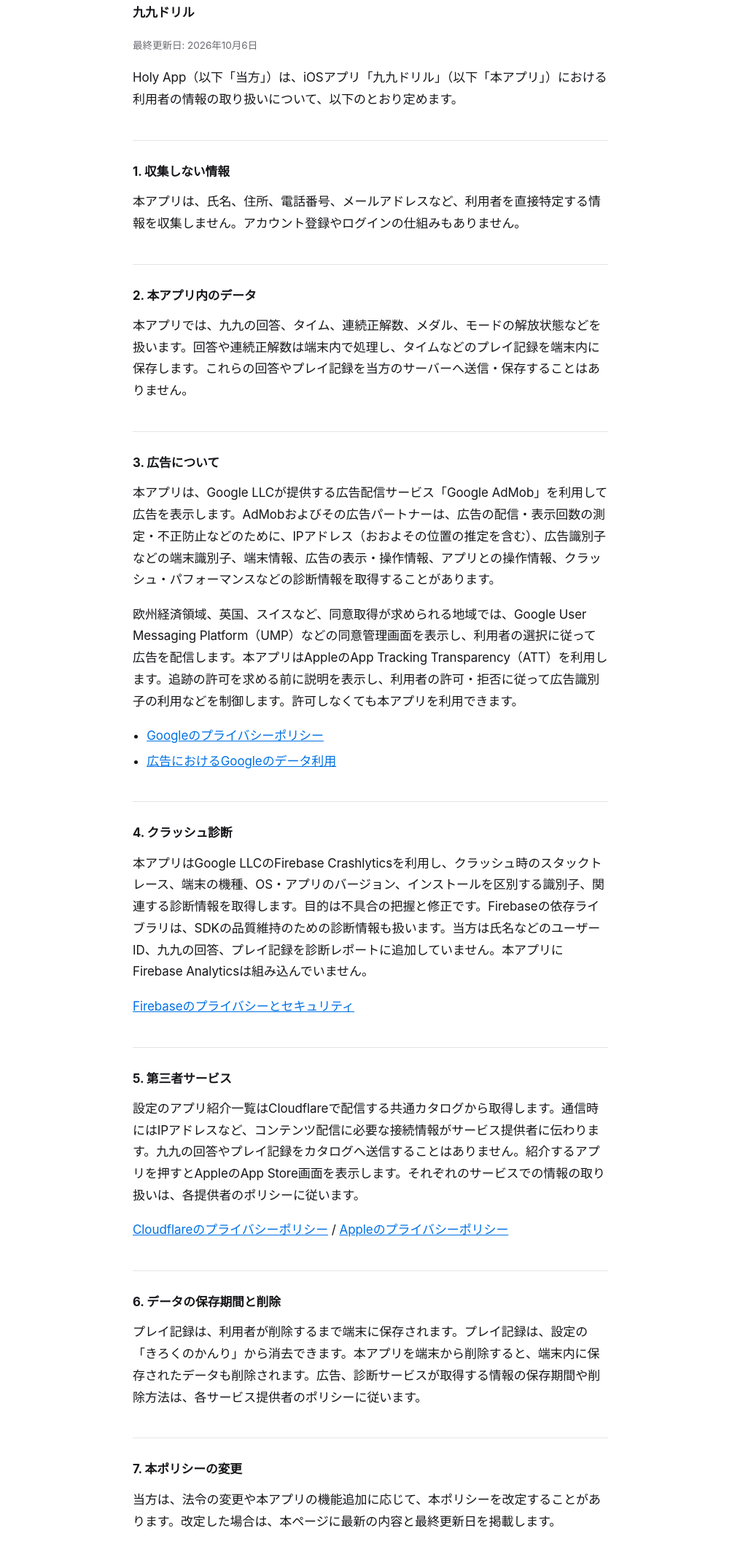
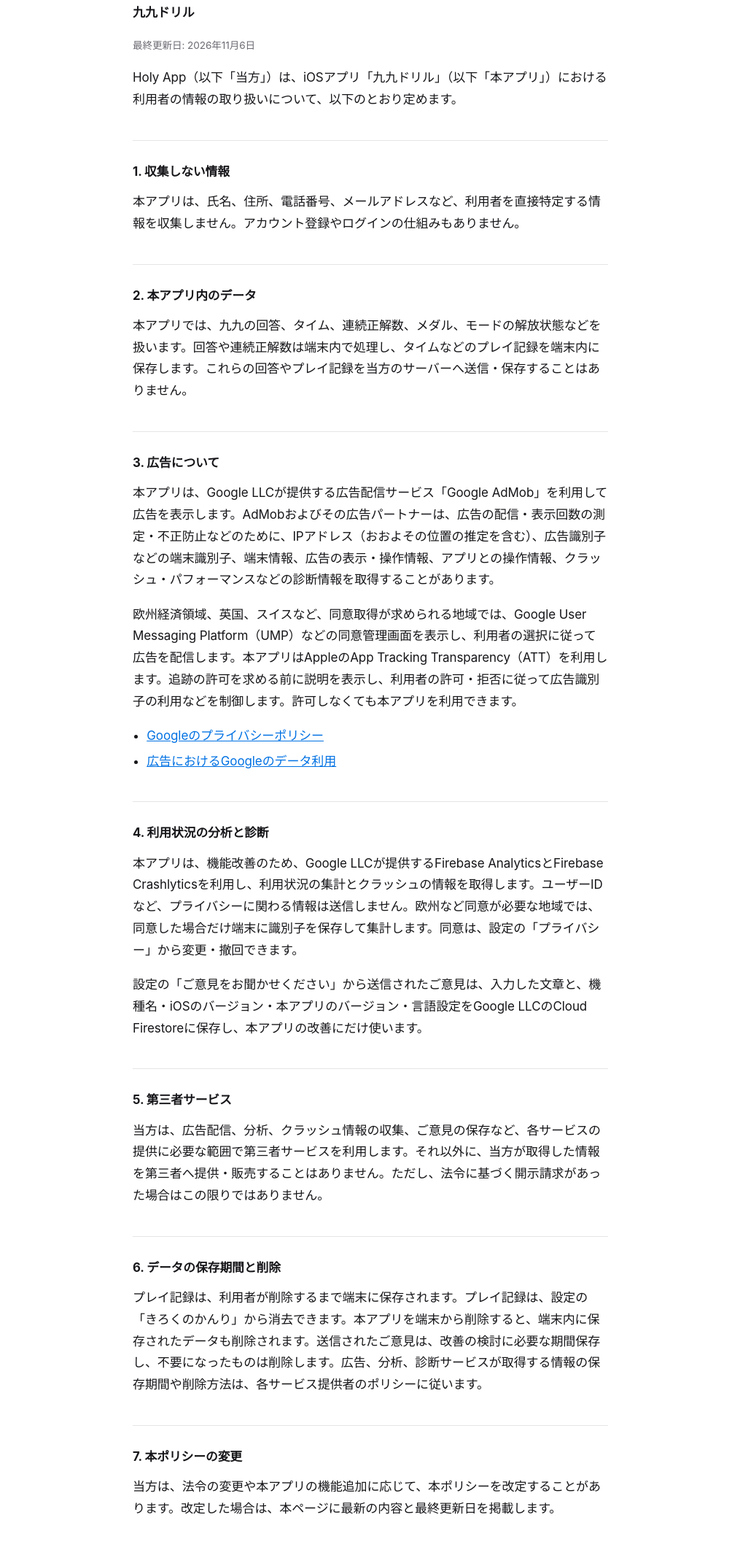
Before and after one commit to jin33/jin33.github.io, a plain HTML site: page kukudrill/privacy/ja.html in a window 1280 px wide. Shown: the part 156-2276 px from the top of the page at 73% size, without its empty margins (132-1147 px from the left). Drawn offline with Linux system fonts and the light colour scheme.

Commit message:
九九ドリル: ポリシーに利用状況の集計とご意見の保存を追記（日英）
Co-Authored-By: Claude Opus 5.5 <noreply@anthropic.com>

```diff
--- a/kukudrill/privacy/ja.html
+++ b/kukudrill/privacy/ja.html
@@ -18,7 +18,7 @@
 <main class="wrap-narrow doc">
   <h1>プライバシーポリシー</h1>
   <p class="doc-app">九九ドリル</p>
-  <p class="doc-date">最終更新日: 2026年10月6日</p>
+  <p class="doc-date">最終更新日: 2026年11月6日</p>
 
   <p>Holy App（以下「当方」）は、iOSアプリ「九九ドリル」（以下「本アプリ」）における利用者の情報の取り扱いについて、以下のとおり定めます。</p>
   <h2>1. 収集しない情報</h2>
@@ -27,12 +27,12 @@
   <p>本アプリでは、九九の回答、タイム、連続正解数、メダル、モードの解放状態などを扱います。回答や連続正解数は端末内で処理し、タイムなどのプレイ記録を端末内に保存します。これらの回答やプレイ記録を当方のサーバーへ送信・保存することはありません。</p>
   <h2>3. 広告について</h2>
   <p>本アプリは、Google LLCが提供する広告配信サービス「Google AdMob」を利用して広告を表示します。AdMobおよびその広告パートナーは、広告の配信・表示回数の測定・不正防止などのために、IPアドレス（おおよその位置の推定を含む）、広告識別子などの端末識別子、端末情報、広告の表示・操作情報、アプリとの操作情報、クラッシュ・パフォーマンスなどの診断情報を取得することがあります。</p><p>欧州経済領域、英国、スイスなど、同意取得が求められる地域では、Google User Messaging Platform（UMP）などの同意管理画面を表示し、利用者の選択に従って広告を配信します。本アプリはAppleのApp Tracking Transparency（ATT）を利用します。追跡の許可を求める前に説明を表示し、利用者の許可・拒否に従って広告識別子の利用などを制御します。許可しなくても本アプリを利用できます。</p><ul><li><a href="https://policies.google.com/privacy">Googleのプライバシーポリシー</a></li><li><a href="https://policies.google.com/technologies/partner-sites">広告におけるGoogleのデータ利用</a></li></ul>
-  <h2>4. クラッシュ診断</h2>
-  <p>本アプリはGoogle LLCのFirebase Crashlyticsを利用し、クラッシュ時のスタックトレース、端末の機種、OS・アプリのバージョン、インストールを区別する識別子、関連する診断情報を取得します。目的は不具合の把握と修正です。Firebaseの依存ライブラリは、SDKの品質維持のための診断情報も扱います。当方は氏名などのユーザーID、九九の回答、プレイ記録を診断レポートに追加していません。本アプリにFirebase Analyticsは組み込んでいません。</p><p><a href="https://firebase.google.com/support/privacy">Firebaseのプライバシーとセキュリティ</a></p>
+  <h2>4. 利用状況の分析と診断</h2>
+  <p>本アプリは、機能改善のため、Google LLCが提供するFirebase AnalyticsとFirebase Crashlyticsを利用し、利用状況の集計とクラッシュの情報を取得します。ユーザーIDなど、プライバシーに関わる情報は送信しません。欧州など同意が必要な地域では、同意した場合だけ端末に識別子を保存して集計します。同意は、設定の「プライバシー」から変更・撤回できます。</p><p>設定の「ご意見をお聞かせください」から送信されたご意見は、入力した文章と、機種名・iOSのバージョン・本アプリのバージョン・言語設定をGoogle LLCのCloud Firestoreに保存し、本アプリの改善にだけ使います。</p>
   <h2>5. 第三者サービス</h2>
-  <p>設定のアプリ紹介一覧はCloudflareで配信する共通カタログから取得します。通信時にはIPアドレスなど、コンテンツ配信に必要な接続情報がサービス提供者に伝わります。九九の回答やプレイ記録をカタログへ送信することはありません。紹介するアプリを押すとAppleのApp Store画面を表示します。それぞれのサービスでの情報の取り扱いは、各提供者のポリシーに従います。</p><p><a href="https://www.cloudflare.com/privacypolicy/">Cloudflareのプライバシーポリシー</a> / <a href="https://www.apple.com/legal/privacy/">Appleのプライバシーポリシー</a></p>
+  <p>当方は、広告配信、分析、クラッシュ情報の収集、ご意見の保存など、各サービスの提供に必要な範囲で第三者サービスを利用します。それ以外に、当方が取得した情報を第三者へ提供・販売することはありません。ただし、法令に基づく開示請求があった場合はこの限りではありません。</p>
   <h2>6. データの保存期間と削除</h2>
-  <p>プレイ記録は、利用者が削除するまで端末に保存されます。プレイ記録は、設定の「きろくのかんり」から消去できます。本アプリを端末から削除すると、端末内に保存されたデータも削除されます。広告、診断サービスが取得する情報の保存期間や削除方法は、各サービス提供者のポリシーに従います。</p>
+  <p>プレイ記録は、利用者が削除するまで端末に保存されます。プレイ記録は、設定の「きろくのかんり」から消去できます。本アプリを端末から削除すると、端末内に保存されたデータも削除されます。送信されたご意見は、改善の検討に必要な期間保存し、不要になったものは削除します。広告、分析、診断サービスが取得する情報の保存期間や削除方法は、各サービス提供者のポリシーに従います。</p>
   <h2>7. 本ポリシーの変更</h2>
   <p>当方は、法令の変更や本アプリの機能追加に応じて、本ポリシーを改定することがあります。改定した場合は、本ページに最新の内容と最終更新日を掲載します。</p>
   <h2>8. お問い合わせ</h2>
```
Also changed, not shown: kukudrill/privacy/en-US.html (+5 -5 lines), 1 other file.
